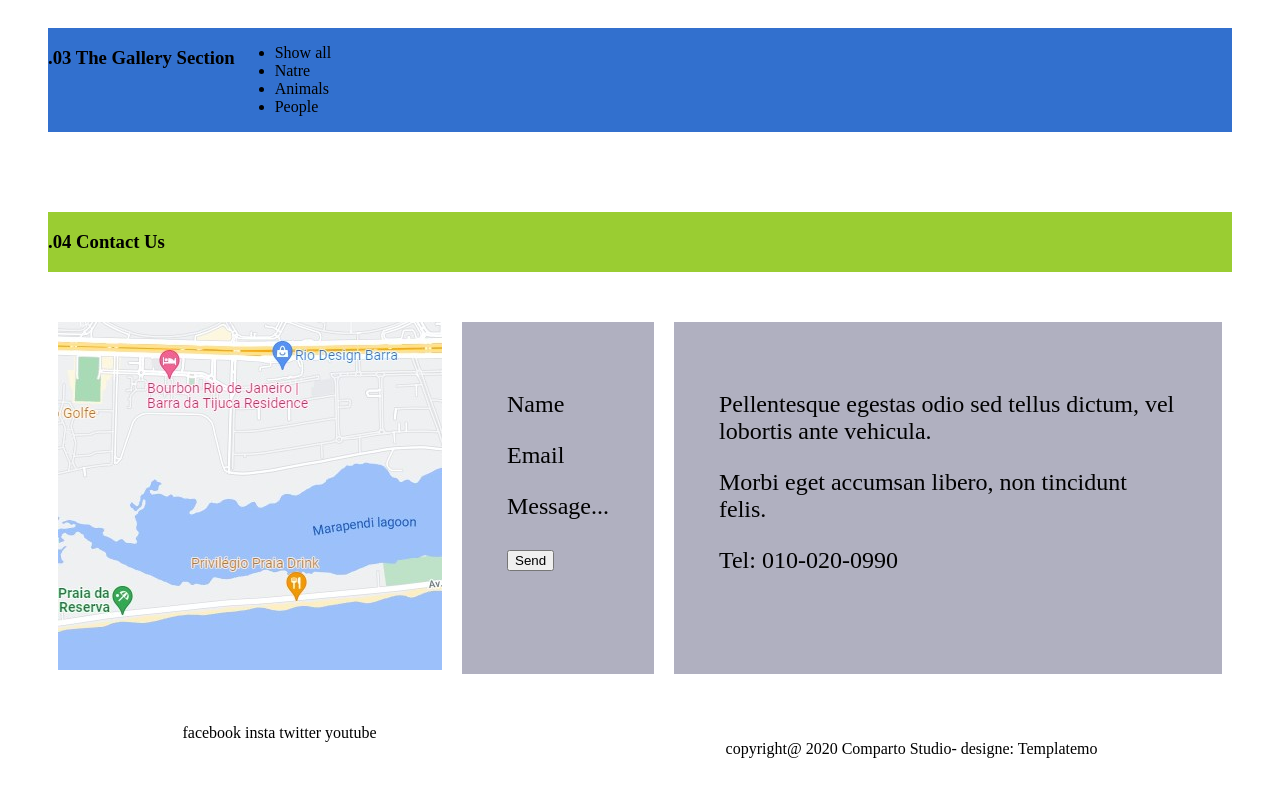
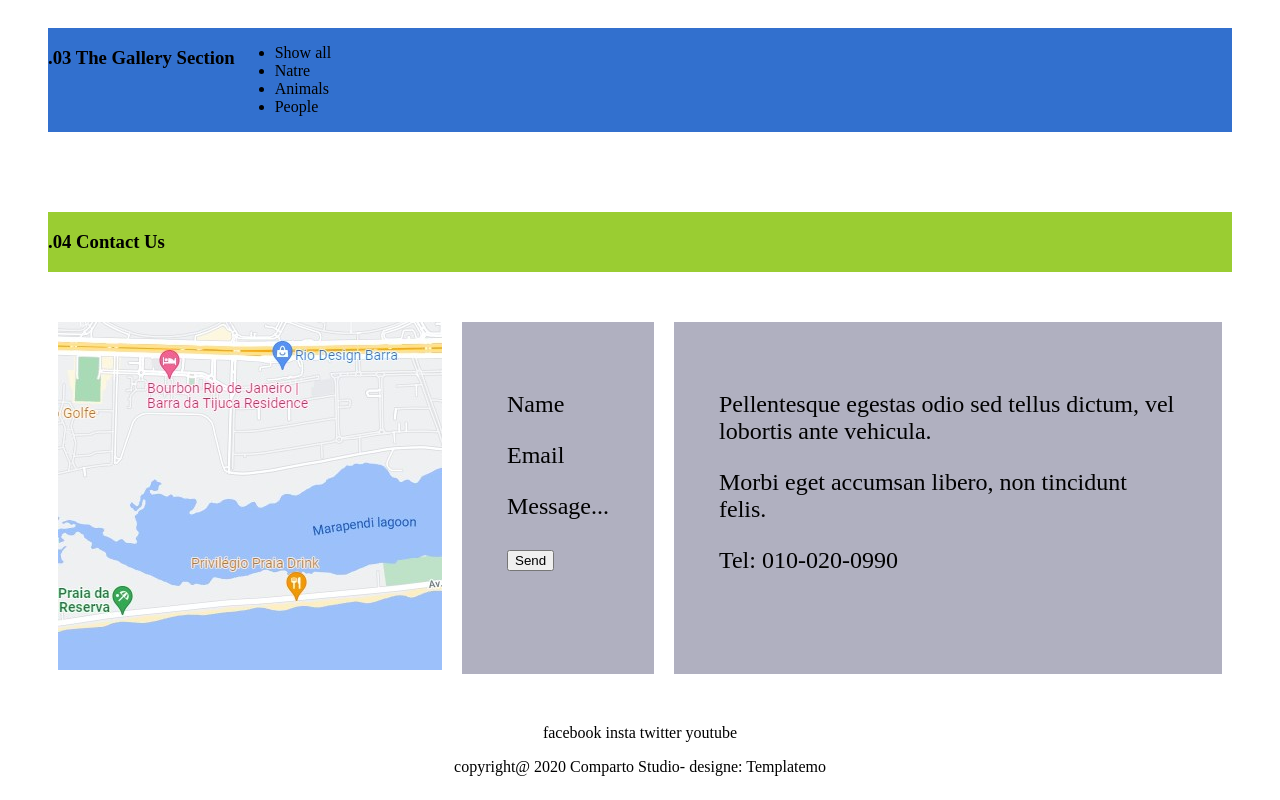
Before and after one commit to ayoub78170/secondsite, a plain HTML site: page index.html in a window 1280 px wide. Shown: the part 1860-2660 px from the top of the page. Drawn offline with Linux system fonts and the light colour scheme.

Commit message:
ajout du git

```diff
--- a/index.css
+++ b/index.css
@@ -130,6 +130,6 @@ img{
 
 footer{
     display: flex;
-    flex-direction: row;
-    justify-content: space-around;
+    flex-direction: column;
+    text-align: center;
 }
```
Also changed, not shown: 1 other file.
